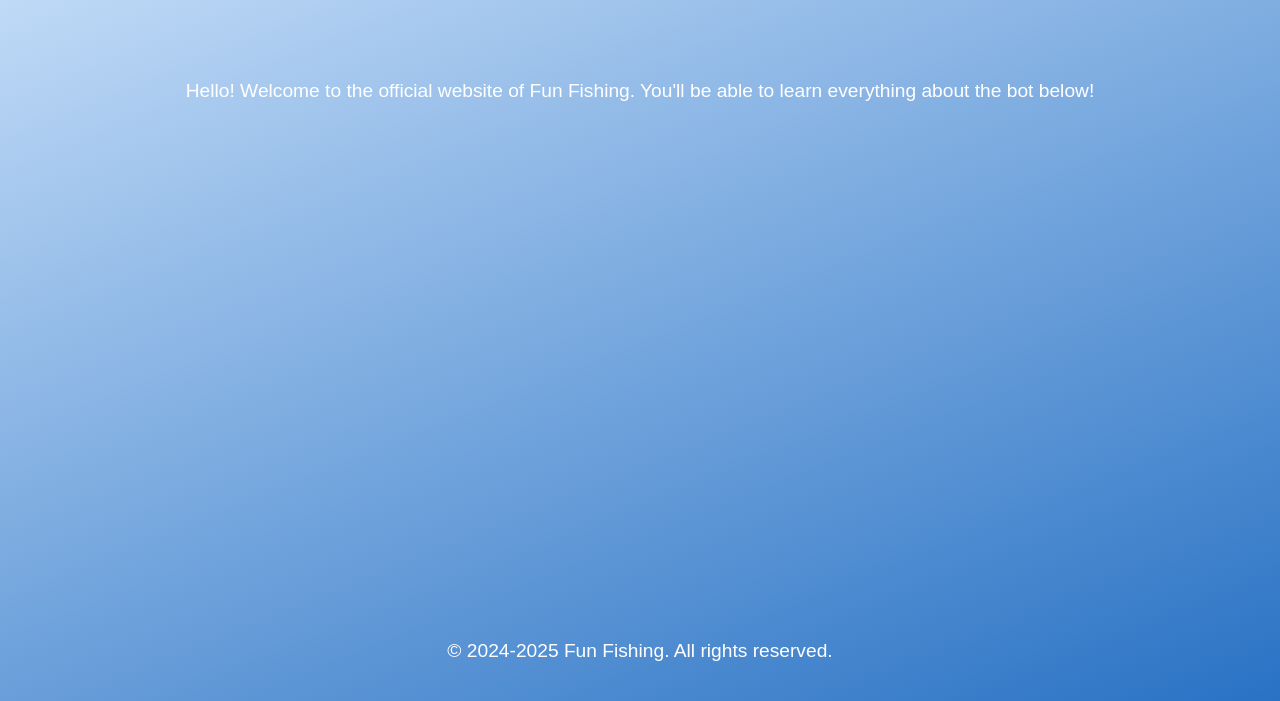
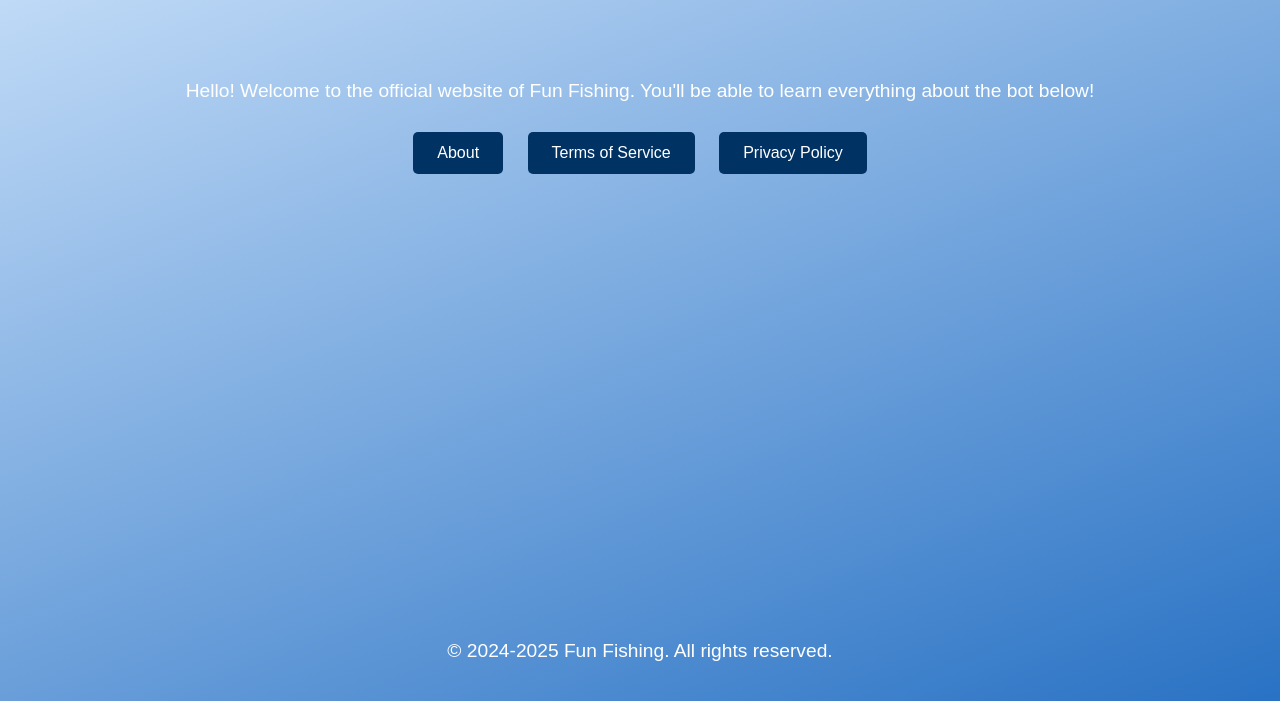
Before and after one commit to Bottomloader/web, a plain HTML site: page src/web/index.html in a window 1280 px wide. Shown: the part 99-800 px from the top of the page. Drawn offline with Linux system fonts and the light colour scheme.

Commit message:
Update index.html

```diff
--- a/src/web/index.html
+++ b/src/web/index.html
@@ -5,7 +5,6 @@
   <meta name="viewport" content="width=device-width, initial-scale=1.0" />
   <title>Fun Fishing</title>
 
-  <!-- Embed Thing Idk -->
   <meta property="og:title" content="Fun Fishing" />
   <meta property="og:description" content="Website for Fun Fishing, a versatile fishing bot for Discord." />
 
@@ -15,7 +14,7 @@
       margin: 0;
       padding: 0;
       background: #cae1fa;
-background: linear-gradient(158deg, rgba(202, 225, 250, 1) 1%, rgba(41, 114, 196, 1) 100%);
+      background: linear-gradient(158deg, rgba(202, 225, 250, 1) 1%, rgba(41, 114, 196, 1) 100%);
       color: #ffffff;
       min-height: 100vh;
       display: flex;
@@ -42,6 +41,27 @@ background: linear-gradient(158deg, rgba(202, 225, 250, 1) 1%, rgba(41, 114, 196
     p {
       font-size: 1.2rem;
     }
+
+    .very-silly-buttons-fr {
+      margin-top: 20px;
+    }
+
+    .sillyButtons {
+      background-color: rgba(0, 50, 100, 1);
+      color: #fff;
+      border: none;
+      padding: 12px 24px;
+      font-size: 16px;
+      cursor: pointer;
+      margin: 10px;
+      border-radius: 5px;
+      transition: background-color 0.3s ease, opacity 0.3s ease;
+    }
+
+    .sillyButtons:hover {
+      background-color: transparent;
+      opacity: 0.7;
+    }
   </style>
 </head>
 <body>
@@ -51,6 +71,12 @@ background: linear-gradient(158deg, rgba(202, 225, 250, 1) 1%, rgba(41, 114, 196
 
   <main>
     <p>Hello! Welcome to the official website of Fun Fishing. You'll be able to learn everything about the bot below!</p>
+
+    <div class="very-silly-buttons-fr">
+      <button id="fab" class="sillyButtons">About</button>
+      <button id="ftos" class="sillyButtons">Terms of Service</button>
+      <button id="fpp" class="sillyButtons">Privacy Policy</button>
+    </div>
   </main>
 
   <footer>
```
